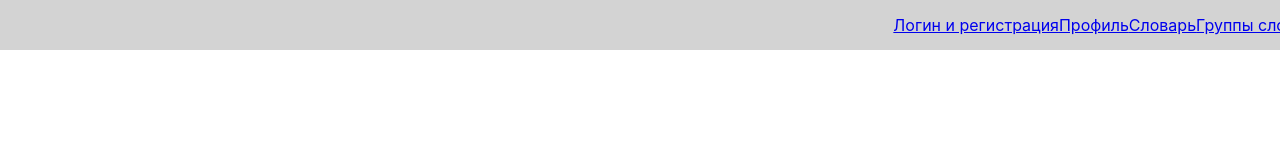
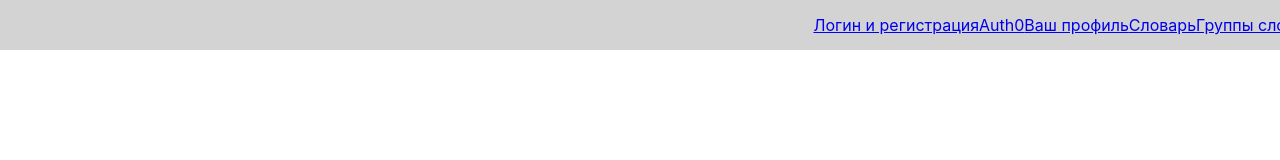
Before and after one commit to skelantros/easymacher-front, a React (Create React App) app: page / in a window 1280 px wide. Shown: the top 160 px of the page. Built offline with nearby package versions, Linux system fonts and the light colour scheme.

Commit message:
Added dynamic link to user profile in navbar

```diff
--- a/src/components/UI/Navbar/Navbar.jsx
+++ b/src/components/UI/Navbar/Navbar.jsx
@@ -1,12 +1,22 @@
 import { Link } from "react-router-dom";
+import { useProfileState } from "../../../hooks/useProfileState";
 import cl from './Navbar.module.css';
 
 const Navbar = () => {
+    const [profile, isProfileLoading] = useProfileState()
+    function userProfileLink() {
+        if(isProfileLoading)
+            return "/profile"
+        else
+            return `/user/${profile.id}`
+    }
+
     return(
         <div className={cl.navbar}>
             <div className={cl.navbarLinks}>
                 <Link to="/login">Логин и регистрация</Link>
-                <Link to="/profile">Профиль</Link>
+                <Link to="/profile">Auth0</Link>
+                <Link to={userProfileLink()}>Ваш профиль</Link>
                 <Link to="/dictionary">Словарь</Link>
                 <Link to="/word-groups">Группы слов</Link>
             </div>
```
